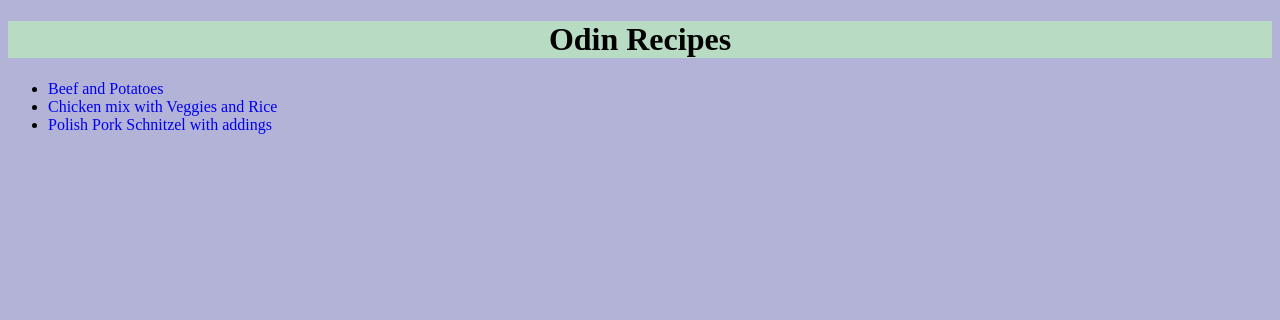
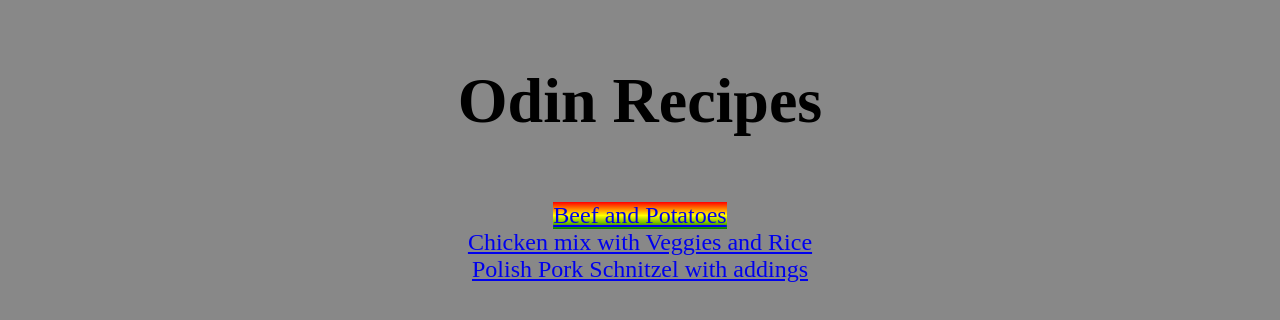
Before and after one commit to razdwatrzy12334/odin-recipes, a plain HTML site: page index.html in a window 1280 px wide. Drawn offline with Linux system fonts and the light colour scheme.

Commit message:
dodalem diva i proby stylizacji linkow

```diff
--- a/index.html
+++ b/index.html
@@ -7,9 +7,9 @@
     </head>
 
     <body>
-        <h1 class="main">Odin Recipes</h1>
+        <div class="main"><h1>Odin Recipes</h1></div>
         <ul>
-            <li><a href="./beef.html">Beef and Potatoes</a></li>
+            <li class="beef"><a class="beef" href="./beef.html">Beef and Potatoes</a></li>
             <li><a href="./chicken.html">Chicken mix with Veggies and Rice</a></li>
             <li><a href="./schabowy.html">Polish Pork Schnitzel with addings</a></li>
         </ul>
--- a/styles.css
+++ b/styles.css
@@ -1,33 +1,22 @@
 * {
-    box-sizing: border-box;
-    background-color: rgb(179, 179, 216);
-}
-
-.main {
-    color: rgb(0, 0, 0);
-    background-color: #b7dbc3;
+    background-color: rgb(136, 136, 136);
+    padding: 0px;
+    margin: 0px;
     text-align: center;
 }
 
-a,
-a:link,
-a:active {
-    color:           #00e;
-    text-decoration: none;
-}
-
-a:visited, a:hover {
-    color: rgb(18, 24, 6);
-    text-decoration: none;
+div {
+    font-size: 32px;
+    color: rgb(0, 0, 0);
+    padding: 32px;
+    margin: 32px;
 }
 
 ul {
-    font-size: 16px;
-    font-weight: normal;
-    color: black;
+    font-size: 24px;
 }
 
-h2 {
-    font-size: 32px;
-    font-weight: bold;
+.beef {
+    display: inline-block;
+    background-image: linear-gradient(red, yellow, green);
 }
```
Also changed, not shown: images/long-photo.jpg (added).
